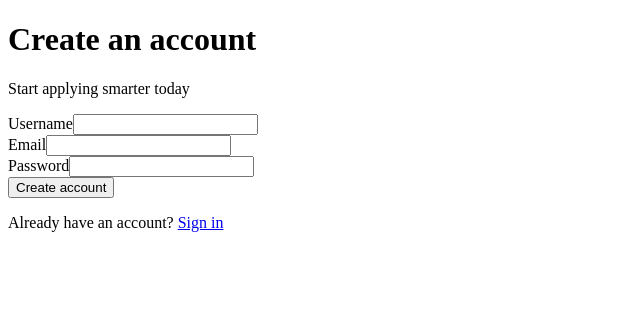
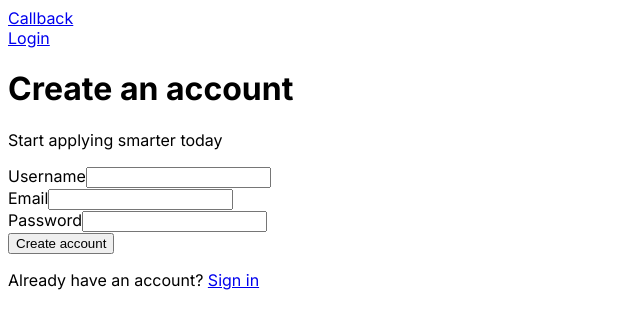
Before and after one commit to Arbelaezch/callback, a Next.js app in the folder frontend/: page /register in a window 1280 px wide. Shown: the top 328 px of the page, without its empty margins (0-640 px from the left). Built offline with nearby package versions, Linux system fonts and the light colour scheme; no server answers.

Commit message:
Added initial navbar

```diff
--- a/frontend/src/app/layout.js
+++ b/frontend/src/app/layout.js
@@ -1,4 +1,8 @@
+import { Inter } from 'next/font/google';
+import Navbar from '@/components/layout/Navbar';
 // import './globals.css';
+
+const inter = Inter({ subsets: ['latin'] });
 
 export const metadata = {
   title: 'Callback',
@@ -8,7 +12,8 @@ export const metadata = {
 export default function RootLayout({ children }) {
   return (
     <html lang="en">
-      <body className="bg-background text-foreground antialiased">
+      <body className={inter.className}>
+        <Navbar />
         {children}
       </body>
     </html>
--- /dev/null
+++ b/frontend/src/components/layout/Navbar.js
@@ -0,0 +1,88 @@
+'use client';
+
+import { useEffect, useState } from 'react';
+import { useRouter, usePathname } from 'next/navigation';
+import Link from 'next/link';
+import { getMe, logout } from '@/lib/auth';
+
+/**
+ * Navbar — shown on all authenticated pages via layout.
+ * Shows:
+ *   - Unauthenticated: app name + Login button
+ *   - Authenticated:   app name + username + Profile link + Logout button
+ *
+ * Intentionally lightweight — no global auth context yet.
+ * Fetches /api/auth/me/ on mount to determine state.
+ * Replace with a context/SWR hook when the app grows.
+ */
+export default function Navbar() {
+  const router = useRouter();
+  const pathname = usePathname();
+  const [user, setUser] = useState(null);
+  const [loading, setLoading] = useState(true);
+
+  useEffect(() => {
+    console.debug('[Navbar] fetching current user');
+    getMe()
+      .then((data) => {
+        console.debug('[Navbar] user=%s', data?.username);
+        setUser(data);
+      })
+      .catch((err) => {
+        console.debug('[Navbar] not authenticated err=%o', err);
+        setUser(null);
+      })
+      .finally(() => setLoading(false));
+  }, [pathname]); // re-check on route change so logout/login reflects immediately
+
+  async function handleLogout() {
+    console.debug('[Navbar] logging out');
+    try {
+      await logout();
+    } catch (err) {
+      console.error('[Navbar] logout error', err);
+    }
+    setUser(null);
+    router.push('/login');
+  }
+
+  return (
+    <nav className="border-b border-border bg-background px-4 py-3 flex items-center justify-between">
+      <Link href="/dashboard" className="font-semibold tracking-tight text-foreground">
+        Callback
+      </Link>
+
+      <div className="flex items-center gap-3 text-sm">
+        {loading ? (
+          <span className="text-muted-foreground text-xs">...</span>
+        ) : user ? (
+          <>
+            <span className="text-muted-foreground hidden sm:inline">{user.username}</span>
+
+            {/* PROFILE SCAFFOLD: route to /profile once that page exists */}
+            <Link
+              href="/profile"
+              className="rounded-md px-3 py-1.5 border border-input text-foreground hover:bg-muted transition-colors"
+            >
+              Profile
+            </Link>
+
+            <button
+              onClick={handleLogout}
+              className="rounded-md px-3 py-1.5 border border-input text-foreground hover:bg-muted transition-colors"
+            >
+              Logout
+            </button>
+          </>
+        ) : (
+          <Link
+            href="/login"
+            className="rounded-md px-3 py-1.5 bg-primary text-primary-foreground text-sm font-medium hover:bg-primary/90 transition-colors"
+          >
+            Login
+          </Link>
+        )}
+      </div>
+    </nav>
+  );
+}
```
